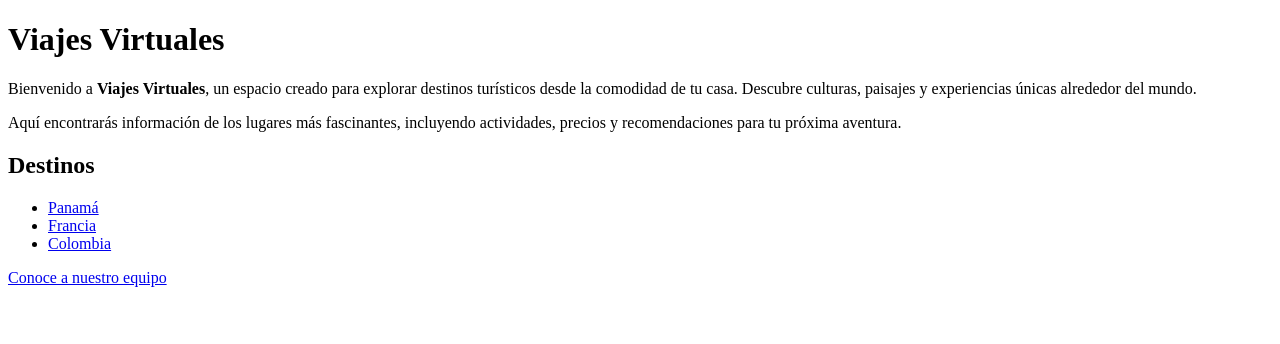
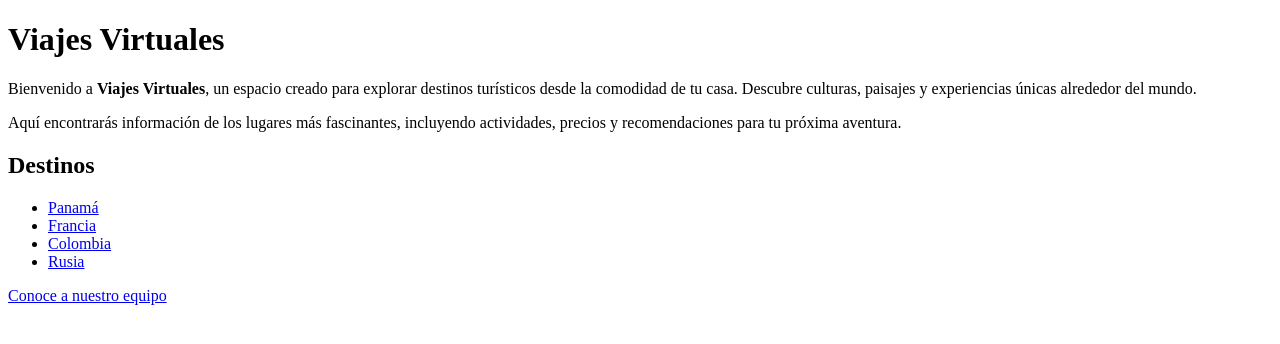
Before and after one commit to Aledezma29/laboratorio3-grupo4, a plain HTML site: page index.html in a window 1280 px wide. Drawn offline with Linux system fonts and the light colour scheme.

Commit message:
index.html

```diff
--- a/index.html
+++ b/index.html
@@ -25,6 +25,7 @@
       <li><a href="panama.html">Panamá</a></li>
       <li><a href="david.html">Francia</a></li>
       <li><a href="sebasviajes.html">Colombia</a></li>
+       <li><a href="BayronSantos.html">Rusia</a></li>
     </ul>
   </nav>
 
```
